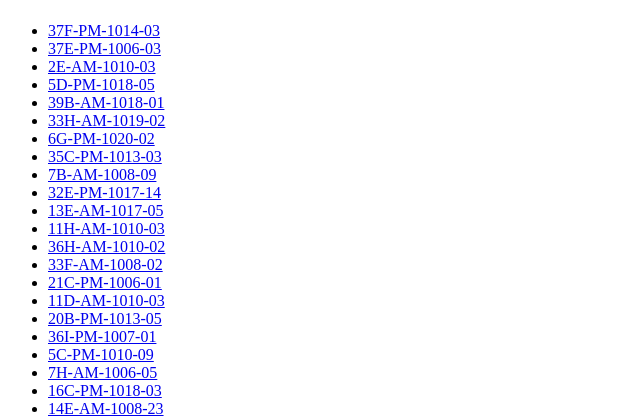
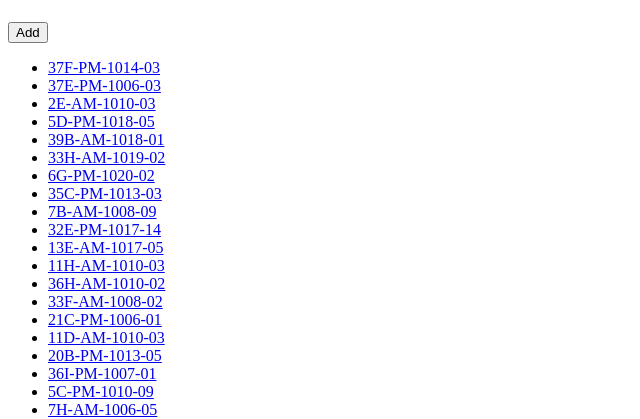
Before and after one commit to lh2991/Toolsproject, a Django app: page /sightings/ in a window 1280 px wide. Shown: the part 58-477 px from the top of the page, without its empty margins (0-640 px from the left). Run offline with Django 3.2, Linux system fonts and the light colour scheme; data comes from the database, SQL or seed files in the repository.

Commit message:
Added add page and html

```diff
--- a/toolssq/sightings/templates/sightings/all.html
+++ b/toolssq/sightings/templates/sightings/all.html
@@ -3,6 +3,8 @@
 <header>
     <h1>Check out these squirrels!</h1>
   </header>
+
+<a href='add'><button>Add</button></a>
 
 <ul>
  {% for squirrel in squirrels %}
--- a/toolssq/sightings/urls.py
+++ b/toolssq/sightings/urls.py
@@ -5,4 +5,5 @@ from . import views
 urlpatterns = [
         path('',views.all_squirrel),
         path('<squirrel_id>/',views.squirrel_details),
+        path('add',views.add_squirrel)
 ]
--- a/toolssq/sightings/views.py
+++ b/toolssq/sightings/views.py
@@ -35,19 +35,18 @@ def squirrel_details(request,squirrel_id):
             'form':form
     }
     return render(request,'sightings/detail.html',context)
-#
-# def add_squirrel(request):
-#     if request.method == 'POST':
-#         form = SquirrelForm(request.POST,instance = squirrels)
-#         if form.is_valid():
-#             form.save()
-#             return redirect(f'/sightings/{squirrel_id}')
-#     else:
-#         form = SquirrelForm()
-#     context = {
-#             'squirrels':squirrels,
-#             'form':form
-#     }
-#     return render(request,'sightings/detail.html',context)
+
+def add_squirrel(request):
+    if request.method == 'POST':
+        form = SquirrelForm(request.POST)
+        if form.is_valid():
+            form.save()
+            return redirect(f'/sightings')
+    else:
+        form = SquirrelForm()
+    context = {
+            'form':form
+    }
+    return render(request,'sightings/add.html',context)
 
 # request.POST or None,
```
Also changed, not shown: toolssq/sightings/templates/sightings/add.html (added, +12 -0 lines).
